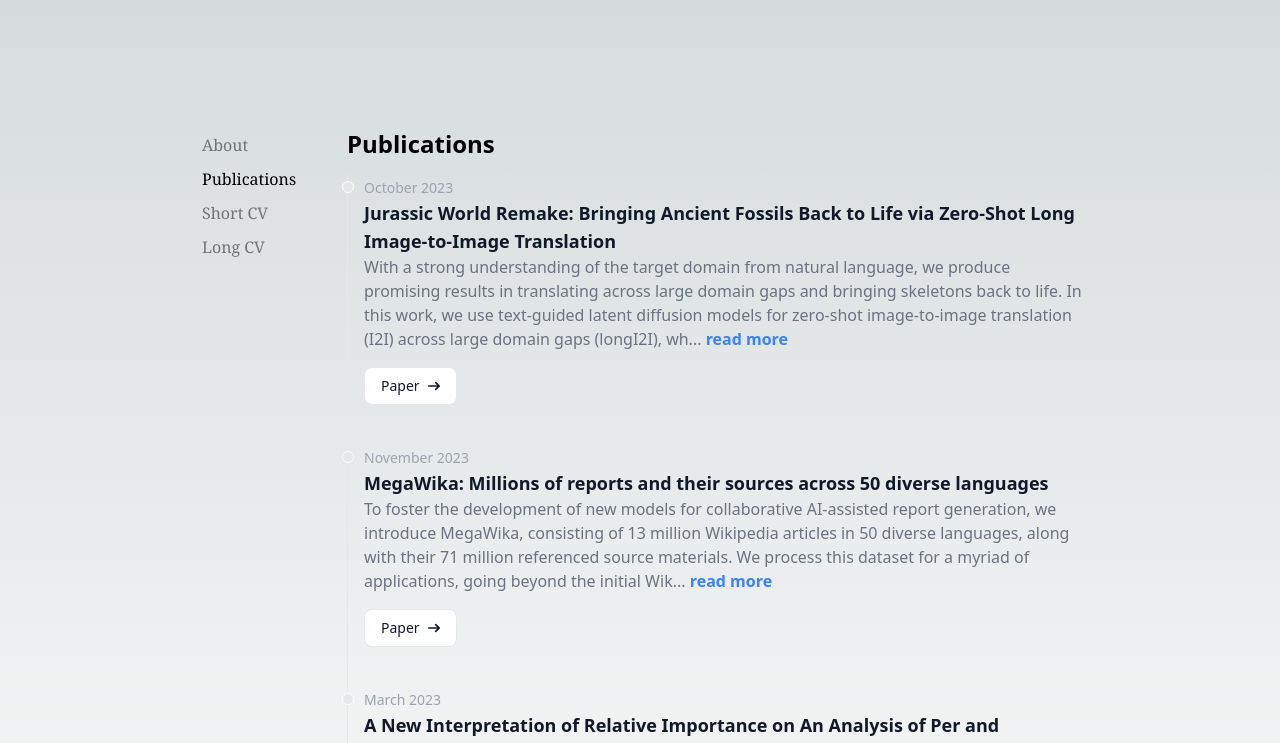
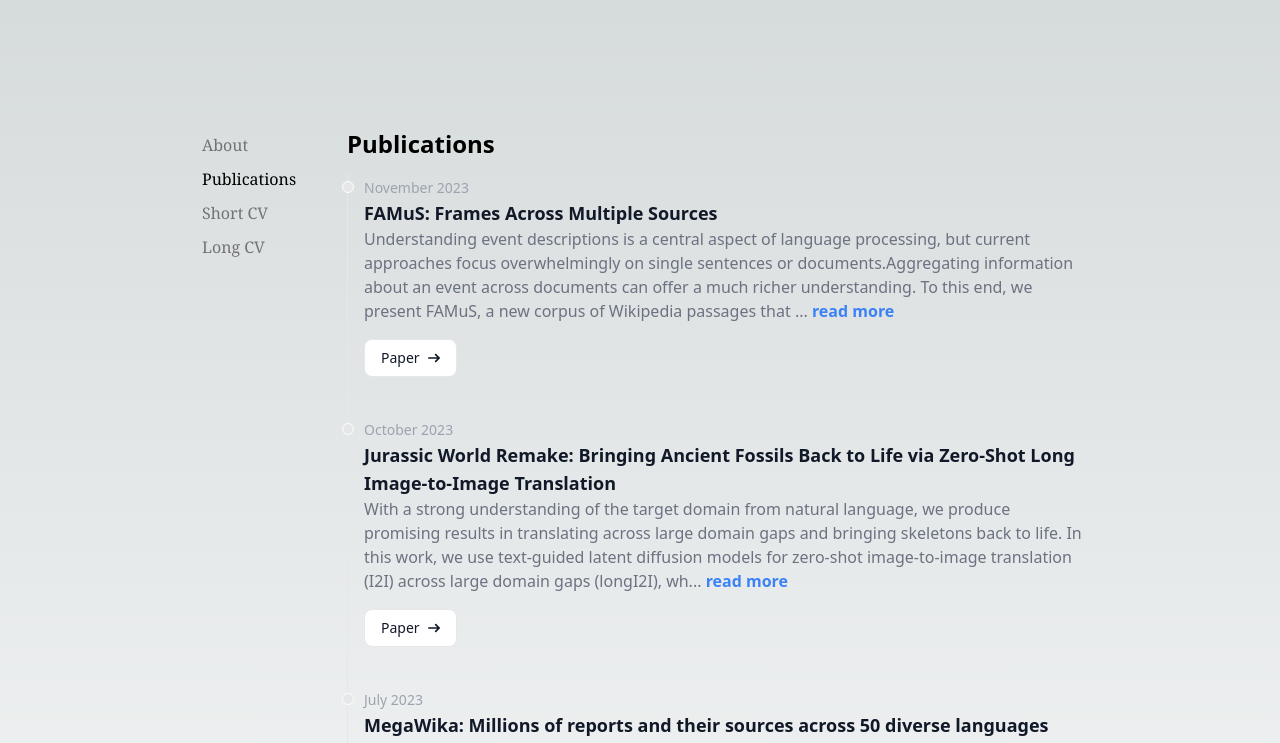
Before and after one commit to alexmartin1722/alexmartin1722.github.io, a Next.js app: page /publications in a window 1280 px wide. Shown: the top 743 px of the page. Built offline with nearby package versions, Linux system fonts and the light colour scheme.

Commit message:
added FAMuS

```diff
--- a/next.config.js
+++ b/next.config.js
@@ -12,6 +12,9 @@ const nextConfig = {
       },
     },
   },
+  images: {
+    unoptimized: true,
+  },
 };
 
 module.exports = nextConfig;
--- a/src/app/projects/skull2animal/page.tsx
+++ b/src/app/projects/skull2animal/page.tsx
@@ -52,7 +52,7 @@ export default function Skull() {
             </p>{" "}
             <div id="links" className="flex flex-row text-lg space-x-[10px]">
               <Link
-                href="#"
+                href="https://dl.acm.org/doi/10.1145/3581783.3612708"
                 className="text-blue-500 underline underline-offset-2 italic hover:text-blue-800 dark:hover:text-blue-300"
               >
                 Paper
--- a/src/app/publications/page.tsx
+++ b/src/app/publications/page.tsx
@@ -6,6 +6,55 @@ export default function Publications() {
     <main className="flex-auto min-w-0 mt-6 md:mt-0 flex flex-col px-2 md:px-0">
       <h1 className="text-2xl mb-[15px] font-semibold"> Publications </h1>
       <ol className="relative border-l border-gray-200 dark:border-gray-700">
+      <li className="mb-10 ml-4">
+          <div className="absolute w-3 h-3 bg-gray-200 rounded-full mt-1.5 -left-1.5 border border-white dark:border-gray-900 dark:bg-gray-700"></div>
+          <time className="mb-1 text-sm font-normal leading-none text-gray-400 dark:text-gray-500">
+            November 2023
+          </time>
+          <h3 className="text-lg font-semibold text-gray-900 dark:text-white">
+            FAMuS: Frames Across Multiple Sources
+          </h3>
+          {}
+          <ReadMoreComponent>
+            Understanding event descriptions is a central aspect of
+            language processing, but current approaches focus overwhelmingly
+            on single sentences or documents.Aggregating information about
+            an event across documents can offer a much richer understanding.
+            To this end, we present FAMuS, a new corpus of Wikipedia passages
+            that report on some event, paired with underlying, genre-diverse
+            (non-Wikipedia) source articles for the same event. Events and
+            (cross-sentence) arguments in both report and source are annotated
+            against FrameNet, providing broad coverage of different event types.
+            We present results on two key event understanding tasks enabled by FAMuS:
+            source validation---determining whether a document is a valid source for a
+            target report event---and cross-document argument extraction---full-document
+             argument extraction for a target event from both its report and the
+             correct source article. We release both FAMuS and our models to support
+             further research.
+          </ReadMoreComponent>
+          <a
+            href="https://arxiv.org/abs/2311.05601"
+            target="_blank"
+            className="inline-flex items-center px-4 py-2 text-sm font-medium text-gray-900 bg-white border border-gray-200 rounded-lg hover:bg-gray-100 hover:text-blue-700 focus:z-10 focus:ring-4 focus:outline-none focus:ring-gray-200 focus:text-blue-700 dark:bg-gray-800 dark:text-gray-400 dark:border-gray-600 dark:hover:text-white dark:hover:bg-gray-700 dark:focus:ring-gray-700"
+          >
+            Paper
+            <svg
+              className="w-3 h-3 ml-2"
+              aria-hidden="true"
+              xmlns="http://www.w3.org/2000/svg"
+              fill="none"
+              viewBox="0 0 14 10"
+            >
+              <path
+                stroke="currentColor"
+                stroke-linecap="round"
+                stroke-linejoin="round"
+                stroke-width="2"
+                d="M1 5h12m0 0L9 1m4 4L9 9"
+              />
+            </svg>
+          </a>
+        </li>
         <li className="mb-10 ml-4">
           <div className="absolute w-3 h-3 bg-gray-200 rounded-full mt-1.5 -left-1.5 border border-white dark:border-gray-900 dark:bg-gray-700"></div>
           <time className="mb-1 text-sm font-normal leading-none text-gray-400 dark:text-gray-500">
@@ -15,13 +64,7 @@ export default function Publications() {
             Jurassic World Remake: Bringing Ancient Fossils Back to Life via
             Zero-Shot Long Image-to-Image Translation
           </h3>
-          {/* <p className="mb-4 text-base font-normal text-gray-500 dark:text-gray-400">
-            With a strong understanding of the target domain from natural language, we produce promising results in translating across large domain gaps and bringing skeletons back to life.
-            In this work, we use text-guided latent diffusion models for zero-shot image-to-image translation (I2I) across large domain gaps (longI2I), where large amounts of new visual features and new geometry need to be generated to enter the target domain.
-            Being able to perform translations across large domain gaps has a wide variety of real-world applications in criminology, astrology, environmental conservation, and paleontology. In this work, we introduce a new task Skull2Animal for translating between skulls and living animals.
-            On this task, we find that unguided Generative Adversarial Networks (GANs) are not capable of translating across large domain gaps. Instead of these traditional I2I methods, we explore the use of guided diffusion and image editing models and provide a new benchmark model, Revive-2I, capable of performing zero-shot I2I via text-prompting latent diffusion models.
-            We find that guidance is necessary for longI2I because, to bridge the large domain gap, prior knowledge about the target domain is needed. In addition, we find that prompting provides the best and most scalable information about the target domain as classifier-guided diffusion models require retraining for specific use cases and lack stronger constraints on the target domain because of the wide variety of images they are trained on.
-          </p> */}
+          {}
           <ReadMoreComponent>
             With a strong understanding of the target domain from natural
             language, we produce promising results in translating across large
@@ -73,7 +116,7 @@ export default function Publications() {
         <li className="mb-10 ml-4">
           <div className="absolute w-3 h-3 bg-gray-200 rounded-full mt-1.5 -left-1.5 border border-white dark:border-gray-900 dark:bg-gray-700"></div>
           <time className="mb-1 text-sm font-normal leading-none text-gray-400 dark:text-gray-500">
-            November 2023
+            July 2023
           </time>
           <h3 className="text-lg font-semibold text-gray-900 dark:text-white">
             MegaWika: Millions of reports and their sources across 50 diverse
@@ -128,31 +171,7 @@ export default function Publications() {
             and Polyfluorinated Alkyl Substances (PFAS) Exposures on Bone
             Mineral Density
           </h3>
-          {/* <p className="mb-4 text-base font-normal text-gray-500 dark:text-gray-400">
-            The relative contribution of environmental contaminants is an
-            important, and frequently unanswered, question in human or
-            ecological risk assessments. This interpretation of relative
-            importance allows determination of the overall effect of a set of
-            variables relative to other variables on an adverse health outcome.
-            There are no underlying assumptions of independence of variables.
-            The tool developed and used here is specifically designed for
-            studying the effects of mixtures of chemicals on a particular
-            function of the human body. Methods: We apply the approach to
-            estimate the contributions of total exposure to six PFAS
-            (perfluorodecanoic acid, perfluorohexane sulfonic acid,
-            2-(N-methyl-PFOSA) acetate, perfluorononanoic acid,
-            perfluoroundecanoic acid and perfluoroundecanoic acid) to loss of
-            bone mineral density relative to other factors related to risk of
-            osteoporosis and bone fracture, using data from subjects who
-            participated in the US National Health Examination and Nutrition
-            Surveys (NHANES) of 2013-2014. Results: PFAS exposures contribute to
-            bone mineral density changes relative to the following variables:
-            age, weight, height, vitamin D2 and D3, gender, race, sex hormone
-            binding globulin, testosterone, and estradiol. Conclusion: We note
-            significant alterations to bone mineral density among more highly
-            exposed adults and significant differences in effects between men
-            and women.
-          </p> */}
+          {}
           <ReadMoreComponent>
             The relative contribution of environmental contaminants is an
             important, and frequently unanswered, question in human or
```
Also changed, not shown: 2 other files (tests, documents, lock files or other folders).
